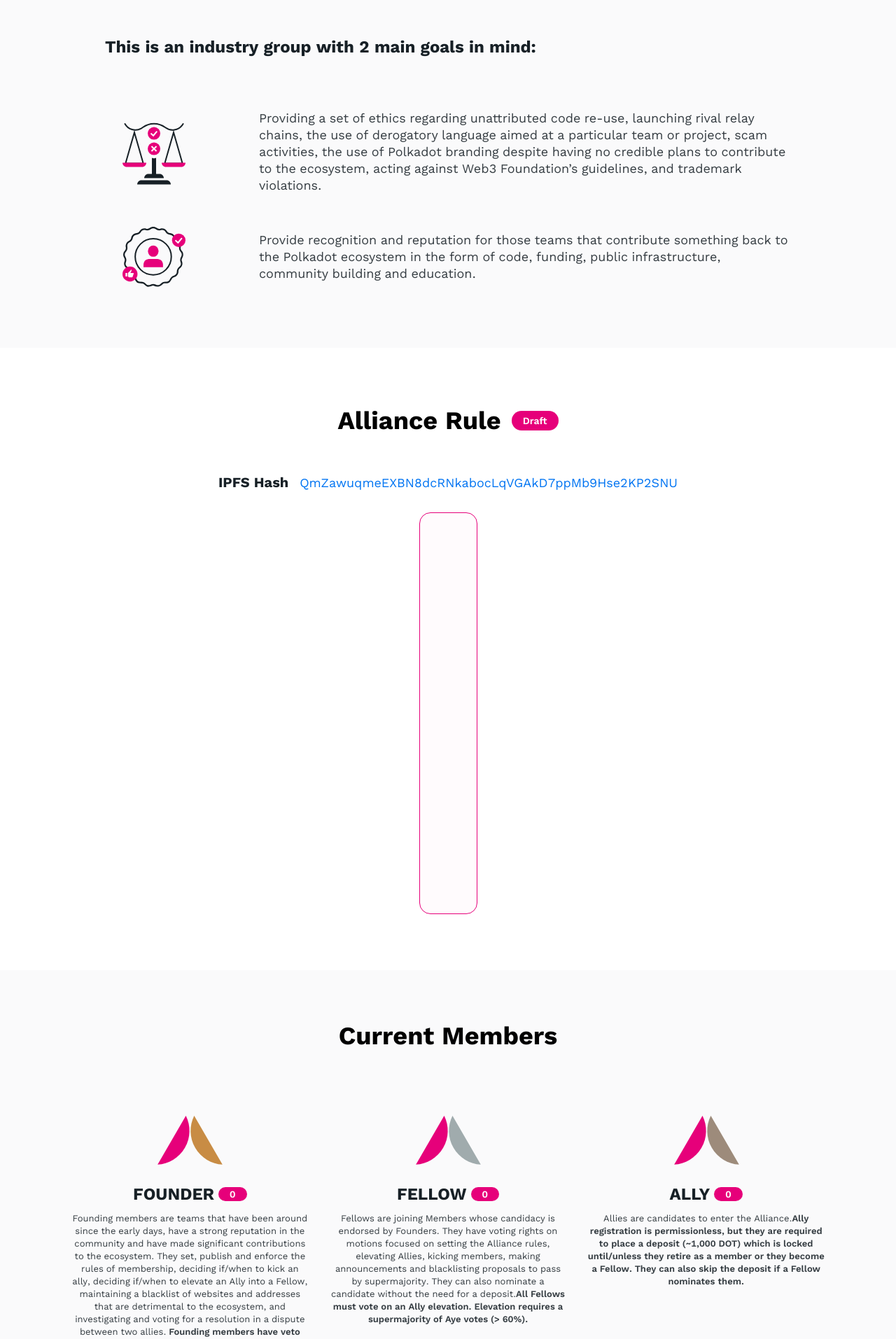
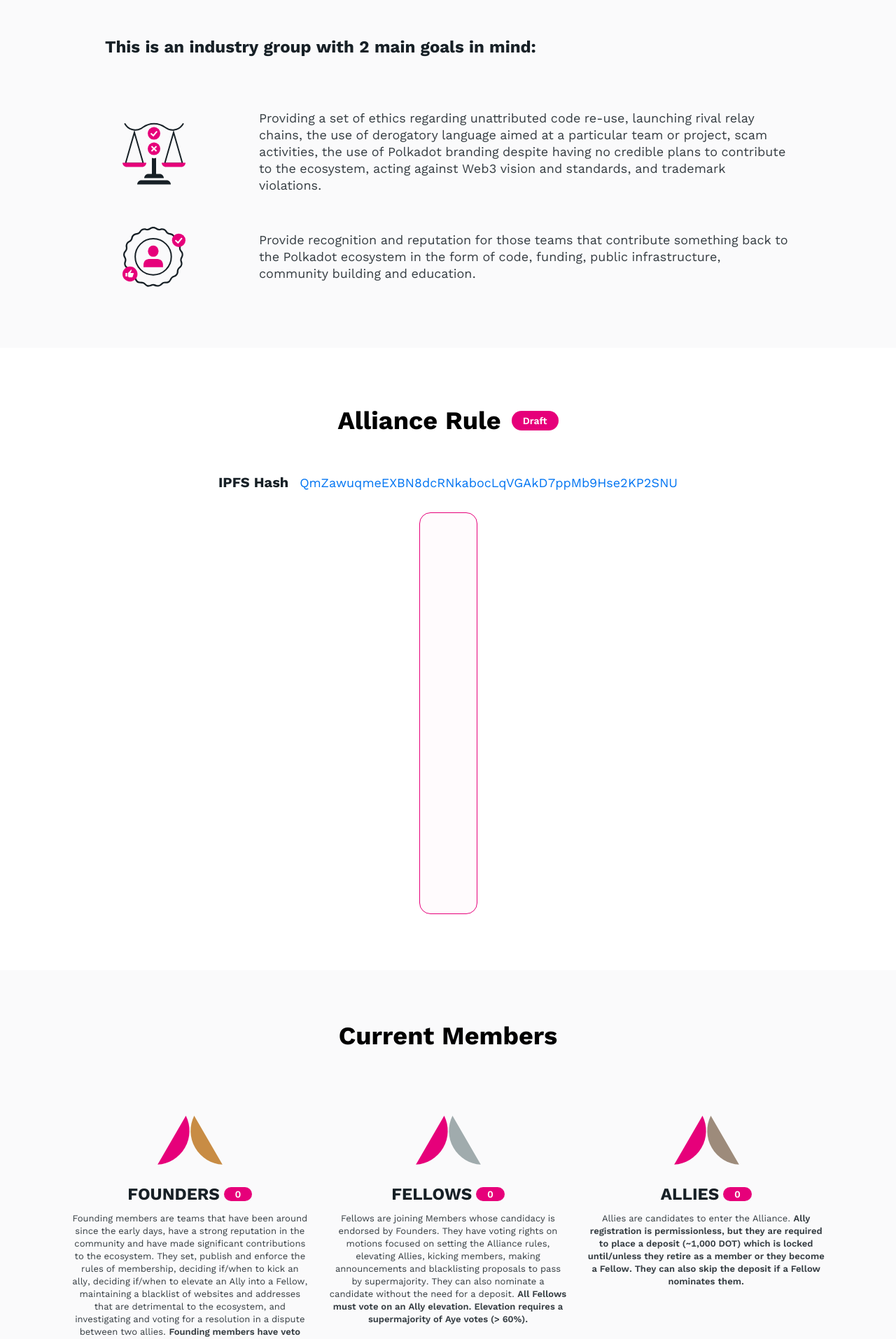
Before and after one commit to patractlabs/alliance-website, a React (Create React App) app in the folder packages/app/: page / in a window 1280 px wide. Shown: the part 685-2598 px from the top of the page at 70% size. Built offline with nearby package versions, Linux system fonts and the light colour scheme; no server answers.

Commit message:
update text

```diff
--- a/packages/app/src/pages/home/CurrentMembers/Role.tsx
+++ b/packages/app/src/pages/home/CurrentMembers/Role.tsx
@@ -12,6 +12,11 @@
   [MemberRole.FELLOW]: FellowSvg,
   [MemberRole.ALLY]: AllySvg
 };
+const RoleTextMap = {
+  [MemberRole.FOUNDER]: 'FOUNDERS',
+  [MemberRole.FELLOW]: 'FELLOWS',
+  [MemberRole.ALLY]: 'ALLIES'
+};
 
 const Role: FC<{ className?: string; type: MemberRole; descs: string[]; members: Member[] }> = ({
   className,
@@ -23,12 +28,12 @@
     <div className={className}>
       <img src={RoleMap[type]} alt='' />
       <div className='title'>
-        <h4>{type}</h4>
+        <h4>{RoleTextMap[type]}</h4>
         <span>{members.length}</span>
       </div>
       <div className='desc'>
         <p>
-          {descs[0]}
+          {descs[0]}&nbsp;
           <span>{descs[1]}</span>
         </p>
       </div>
--- a/packages/app/src/pages/home/CurrentMembers/index.tsx
+++ b/packages/app/src/pages/home/CurrentMembers/index.tsx
@@ -16,7 +16,7 @@
             <Role
               type={MemberRole.FOUNDER}
               descs={[
-                'Founding members are teams that have been around since the early days, have a strong  reputation in the community and have made significant contributions to the ecosystem. They set, publish and enforce the rules of membership, deciding if/when to kick an ally, deciding if/when to elevate an Ally into a Fellow, maintaining a blacklist of websites and addresses that are detrimental to the ecosystem, and investigating and voting for a resolution in a dispute between two allies. ',
+                'Founding members are teams that have been around since the early days, have a strong  reputation in the community and have made significant contributions to the ecosystem. They set, publish and enforce the rules of membership, deciding if/when to kick an ally, deciding if/when to elevate an Ally into a Fellow, maintaining a blacklist of websites and addresses that are detrimental to the ecosystem, and investigating and voting for a resolution in a dispute between two allies.',
                 'Founding members have veto rights on motions on setting rules and elevating Allies.'
               ]}
               // members={[...data, ...data]}
--- a/packages/app/src/pages/home/Goals.tsx
+++ b/packages/app/src/pages/home/Goals.tsx
@@ -21,8 +21,8 @@
               <p className='goal-content'>
                 Providing a set of ethics regarding unattributed code re-use, launching rival relay chains, the use of
                 derogatory language aimed at a particular team or project, scam activities, the use of Polkadot branding
-                despite having no credible plans to contribute to the ecosystem, acting against Web3 Foundation’s
-                guidelines, and trademark violations.
+                despite having no credible plans to contribute to the ecosystem, acting against Web3 vision and
+                standards, and trademark violations.
               </p>
             </div>
           </AnimationWrapper>
```
